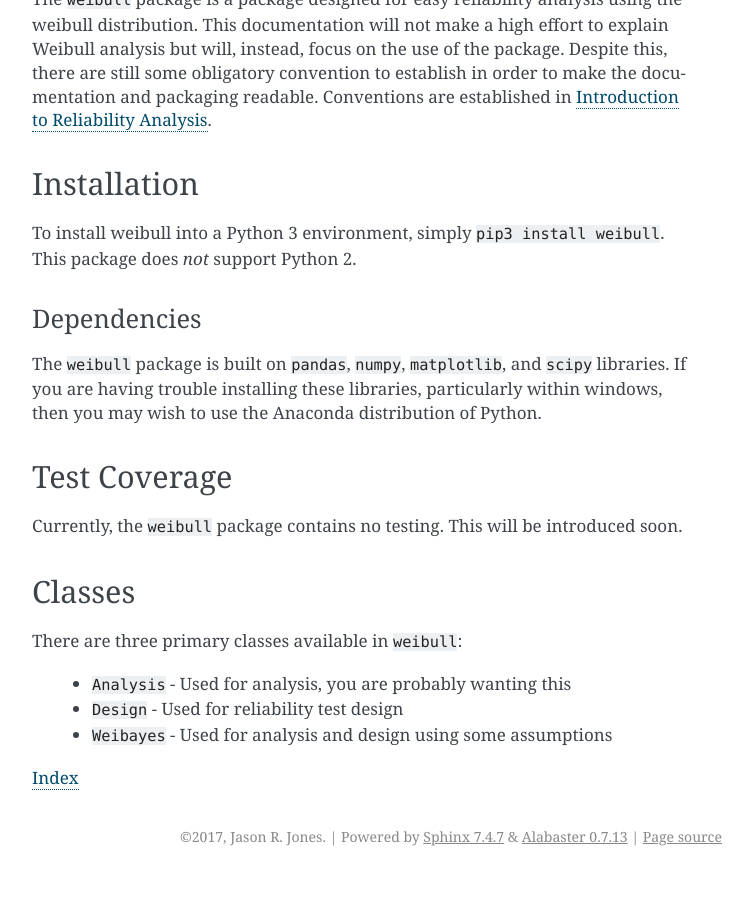
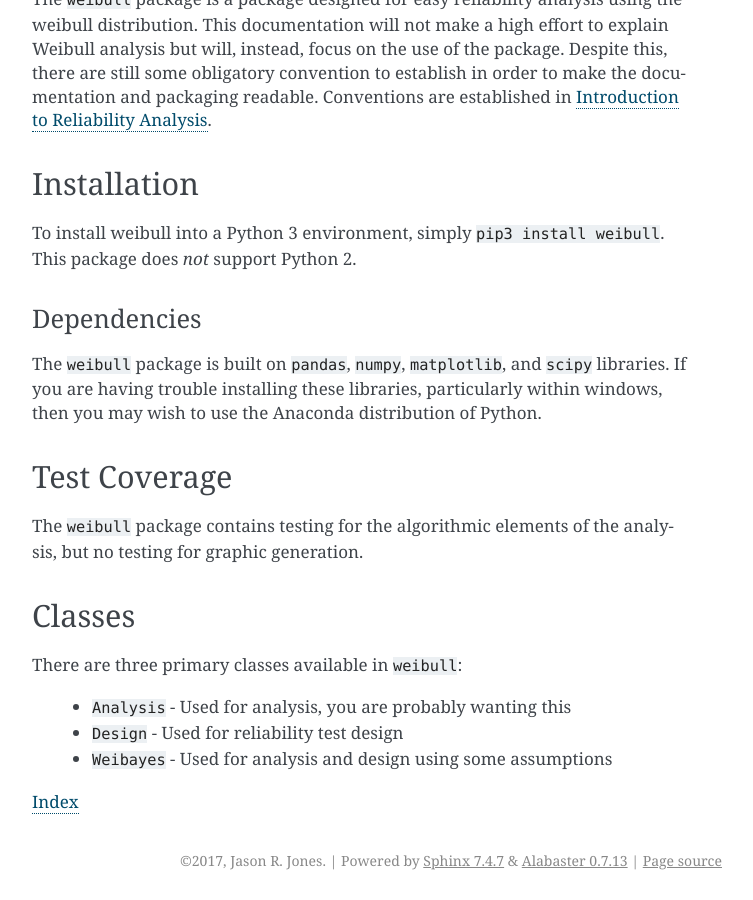
Before and after one commit to slightlynybbled/weibull, a Sphinx documentation site: the page built from docs/index.rst, in a window 1280 px wide and 900 px high, scrolled down 1056 px. Shown: the whole window, without its empty margins (388-1141 px from the left). Built offline with Sphinx 7.4.7, drawn with Linux system fonts in a browser that asks for light colours; before the commit the page ends 1932 px from its top, so only the background shows below that.

Commit message:
Reflection of test coverage.

```diff
--- a/docs/index.rst
+++ b/docs/index.rst
@@ -35,7 +35,7 @@ The ``weibull`` package is built on ``pandas``, ``numpy``, ``matplotlib``, and `
 Test Coverage
 -------------
 
-Currently, the ``weibull`` package contains no testing.  This will be introduced soon.
+The ``weibull`` package contains testing for the algorithmic elements of the analysis, but no testing for graphic generation.
 
 Classes
 -------
```
